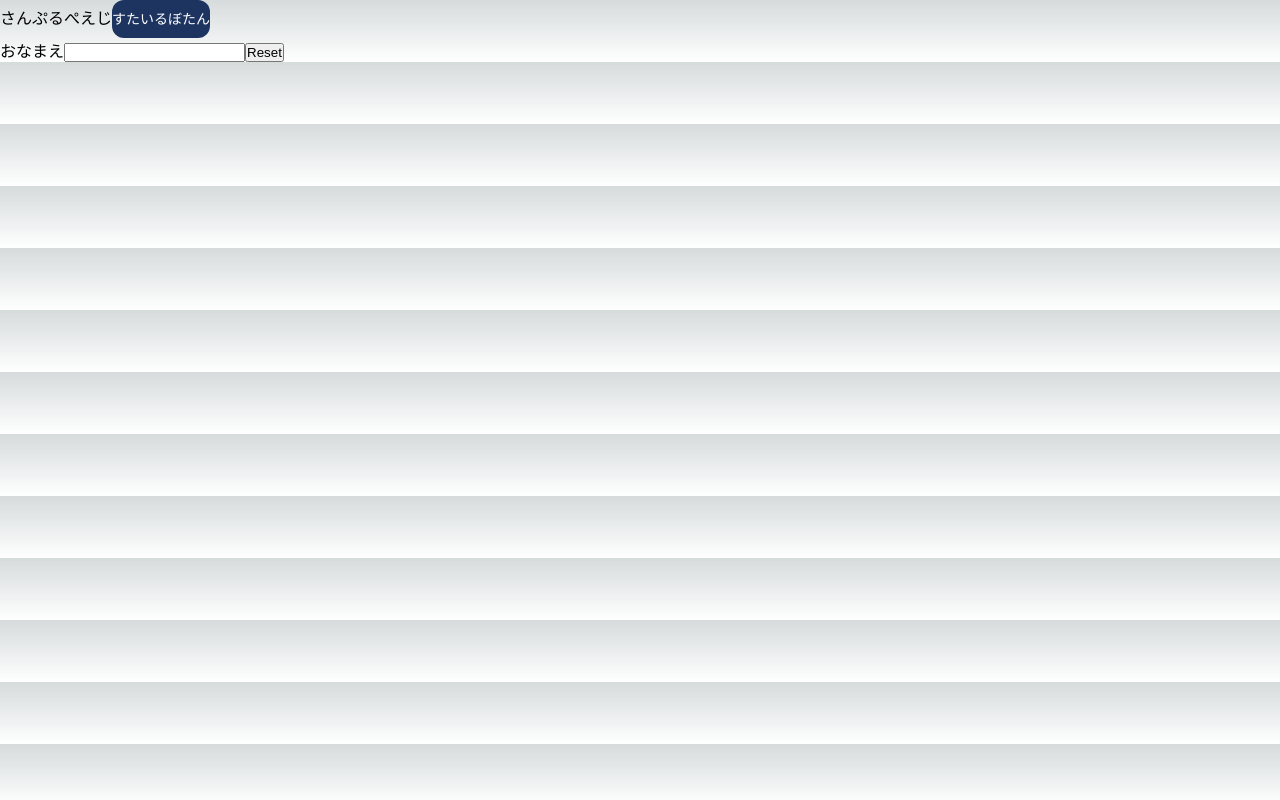
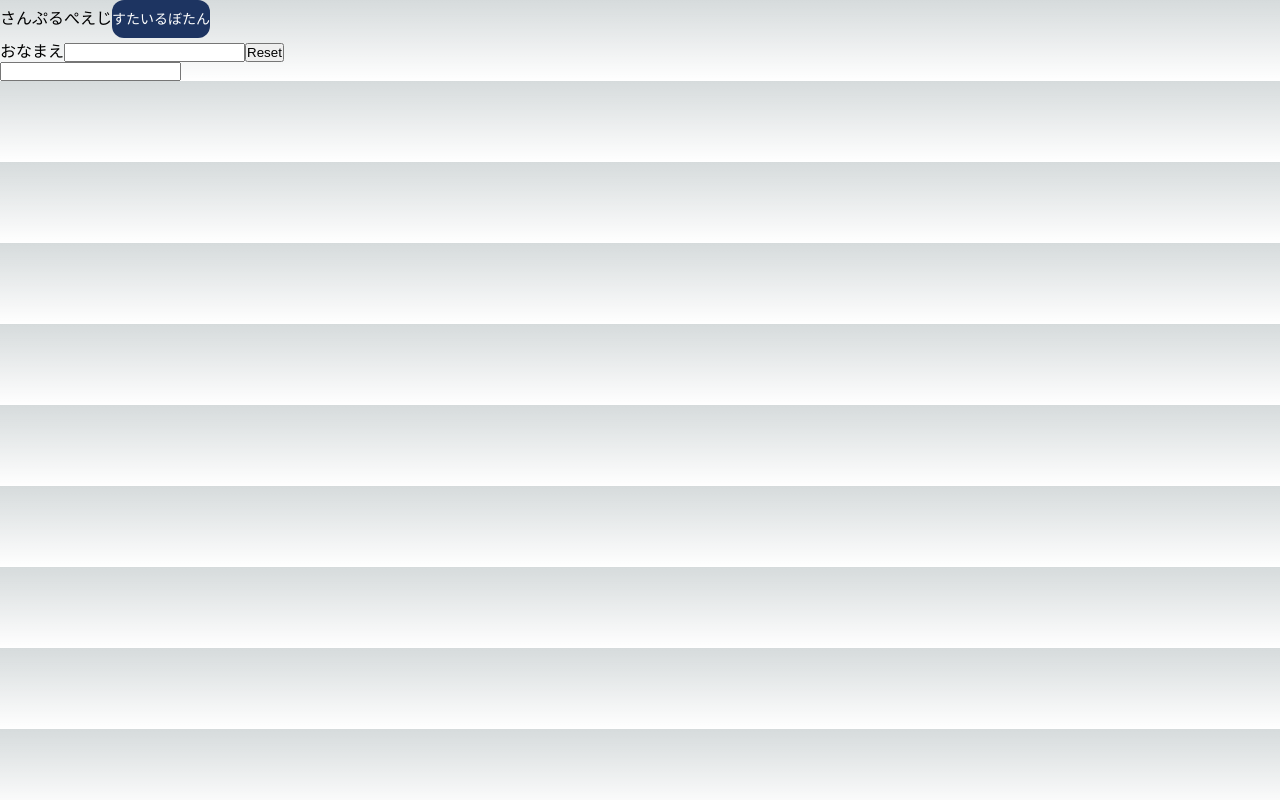
Before and after one commit to poc-sleepy/next-sample, a Next.js app: page /sample in a window 1280 px wide. Built offline with nearby package versions, Linux system fonts and the light colour scheme.

Commit message:
✨ DelayInputコンポーネントの実装

```diff
--- /dev/null
+++ b/components/DelayInput/index.tsx
@@ -0,0 +1,47 @@
+import React, { useCallback, useRef, useState } from 'react';
+
+type DelayInputProps = {
+  onChange: React.ChangeEventHandler<HTMLInputElement>;
+};
+
+export const DelayInput = (props: DelayInputProps) => {
+  const { onChange } = props;
+
+  const [isTyping, setIsTyping] = useState(false);
+  const [inputValue, setInputValue] = useState('');
+  const [viewValue, setViewValue] = useState('');
+  const timerRef = useRef<ReturnType<typeof setTimeout> | null>(null);
+
+  const handleChange = useCallback(
+    (e: React.ChangeEvent<HTMLInputElement>) => {
+      setIsTyping(true);
+      setInputValue(e.target.value);
+
+      if (timerRef.current !== null) {
+        clearTimeout(timerRef.current);
+      }
+
+      timerRef.current = setTimeout(() => {
+        setIsTyping(false);
+        setViewValue(e.target.value);
+        timerRef.current = null;
+        onChange(e);
+      }, 1000);
+    },
+    [onChange]
+  );
+
+  const text = isTyping ? 'typing...' : viewValue;
+
+  return (
+    <div>
+      <input
+        type="text"
+        data-testid="input-text"
+        value={inputValue}
+        onChange={handleChange}
+      />
+      <span data-testid="display-text">{text}</span>
+    </div>
+  );
+};
--- a/pages/sample.tsx
+++ b/pages/sample.tsx
@@ -1,3 +1,4 @@
+import { DelayInput } from '@/components/DelayInput';
 import { Input } from '@/components/Input';
 import { StyledButton } from '@/components/StyledButton';
 
@@ -7,6 +8,11 @@ const Sample = () => {
       <span>さんぷるぺえじ</span>
       <StyledButton variant="primary">すたいるぼたん</StyledButton>
       <Input label="おなまえ" id="name" />
+      <DelayInput
+        onChange={() => {
+          console.log('oh');
+        }}
+      />
     </>
   );
 };
```
